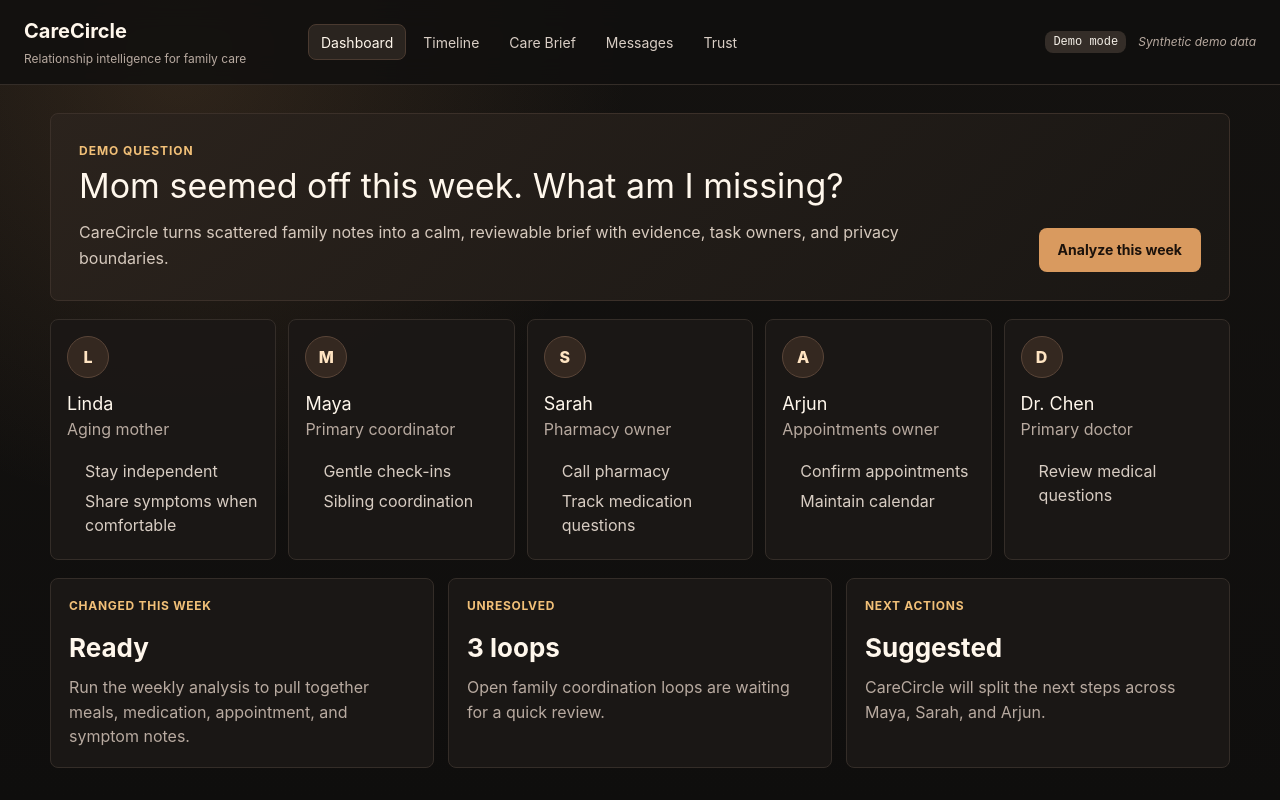
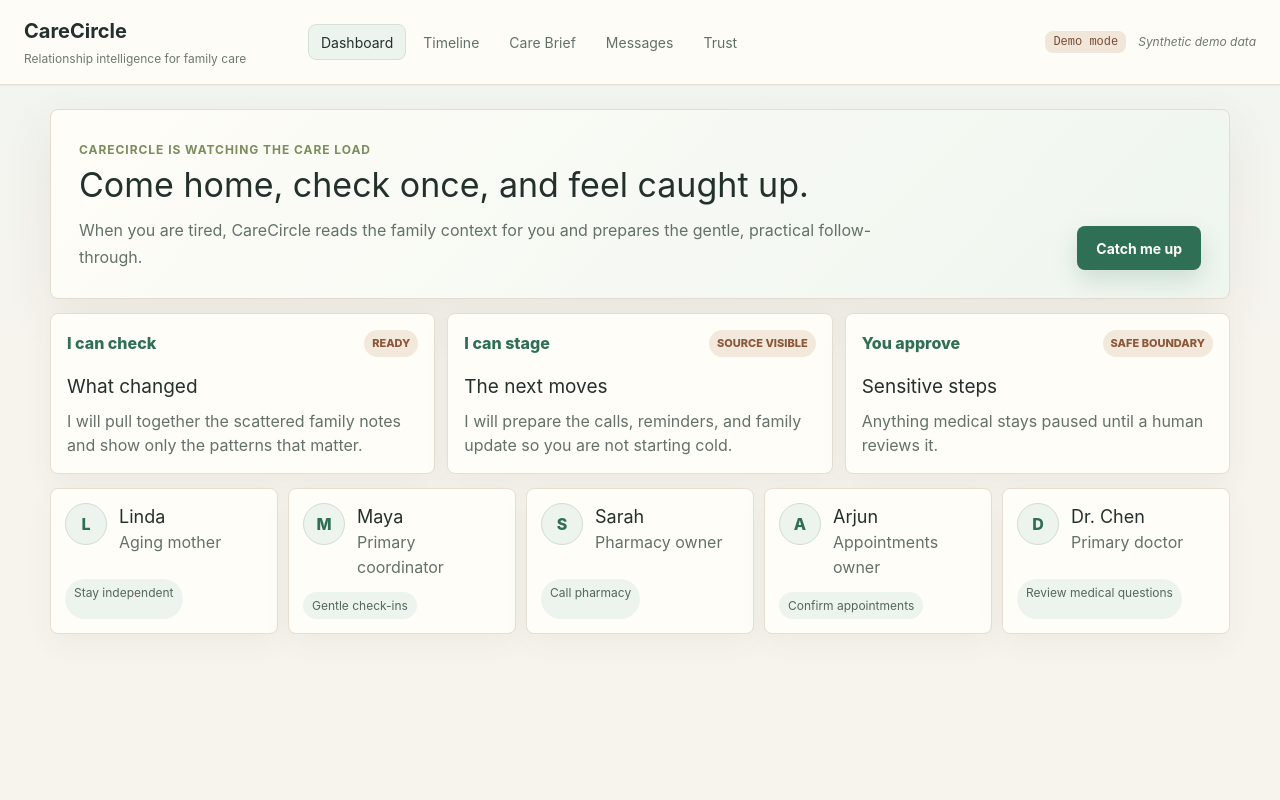
Before and after one commit to ch1kim0n1/DYAD, a React (Vite) app in the folder apps/mac/: page / in a window 1280 px wide. Built offline with nearby package versions, Linux system fonts and the light colour scheme.

Commit message:
made it more concierge based than info-dump

```diff
--- a/apps/mac/src/styles.css
+++ b/apps/mac/src/styles.css
@@ -783,3 +783,373 @@ body, html, #root { margin: 0; padding: 0; height: 100%; background: var(--bg);
     flex-direction: column;
   }
 }
+
+/* CareCircle calm light refresh */
+.care-app {
+  --bg: #f7f4ee;
+  --fg: #24302b;
+  --muted: #6e7770;
+  --accent: #c76f44;
+  --warm: #8a9b68;
+  --card: #fffdf8;
+  --border: #e5ded1;
+  --green: #6f9b7b;
+  --amber: #c76f44;
+  --red: #b85b5b;
+  background:
+    linear-gradient(180deg, rgba(239, 245, 240, 0.92) 0%, rgba(247, 244, 238, 1) 42%),
+    #f7f4ee;
+  color: var(--fg);
+}
+
+.care-header {
+  background: rgba(255, 253, 248, 0.9);
+  border-bottom: 1px solid #e7dfd2;
+  box-shadow: 0 1px 0 rgba(66, 53, 43, 0.04);
+}
+
+.care-brand {
+  color: #24302b;
+}
+
+.care-brand-block span,
+.care-meta,
+.meta-time {
+  color: #6e7770;
+}
+
+.care-nav .nav-tab {
+  color: #607067;
+}
+
+.care-nav .nav-tab:hover:not(:disabled) {
+  color: #24302b;
+}
+
+.care-nav .nav-tab.active {
+  background: #edf4ee;
+  border-color: #d4e2d5;
+  color: #24302b;
+}
+
+.care-meta .meta-pill {
+  background: #f0e6d9;
+  color: #7a4b32;
+}
+
+.care-main {
+  padding: 24px;
+}
+
+.care-hero-panel,
+.brief-hero,
+.trust-hero,
+.empty-brief {
+  background:
+    linear-gradient(135deg, rgba(255, 253, 248, 0.98), rgba(238, 246, 239, 0.92));
+  border: 1px solid #e3dccf;
+  box-shadow: 0 18px 50px rgba(71, 57, 45, 0.08);
+}
+
+.care-hero-panel {
+  min-height: 190px;
+}
+
+.care-hero-panel h1 {
+  max-width: 780px;
+}
+
+.care-kicker {
+  color: #7b8d5d;
+}
+
+.care-hero-panel h1,
+.brief-hero h1,
+.trust-hero h1,
+.empty-brief h1,
+.view-heading h1,
+.family-card h2,
+.urgent-card strong,
+.care-panel h2,
+.message-card h2,
+.trust-card h2,
+.timeline-content h2,
+.insight-header h3,
+.loop-card h3,
+.task-row h3,
+.plan-step h2,
+.action-card h2 {
+  color: #24302b;
+}
+
+.care-hero-panel p:not(.care-kicker),
+.brief-hero p:not(.care-kicker),
+.trust-hero p:not(.care-kicker),
+.empty-brief p:not(.care-kicker),
+.family-card p,
+.urgent-card p,
+.urgent-card span,
+.timeline-content p,
+.insight-card p,
+.loop-card p,
+.task-row p,
+.message-card p,
+.trust-card p,
+.plan-step p,
+.action-card p {
+  color: #637168;
+}
+
+.care-primary-button {
+  background: #2f6f55;
+  color: #fffdf8;
+  box-shadow: 0 10px 24px rgba(47, 111, 85, 0.18);
+}
+
+.care-secondary-button {
+  background: #fffdf8;
+  border-color: #d9d0c2;
+  color: #2f6f55;
+}
+
+.care-action-grid,
+.care-plan-strip {
+  display: grid;
+  grid-template-columns: repeat(3, minmax(0, 1fr));
+  gap: 12px;
+  margin-top: 14px;
+}
+
+.action-card,
+.plan-step {
+  background: #fffdf8;
+  border: 1px solid #e5ded1;
+  border-radius: 8px;
+  box-shadow: 0 10px 28px rgba(71, 57, 45, 0.06);
+  min-height: 148px;
+  padding: 16px;
+}
+
+.assistant-status {
+  background: rgba(255, 253, 248, 0.82);
+  border: 1px solid #e5ded1;
+  border-radius: 8px;
+  display: grid;
+  grid-template-columns: repeat(3, minmax(0, 1fr));
+  gap: 10px;
+  margin-top: 14px;
+  padding: 10px;
+}
+
+.assistant-status div {
+  align-items: center;
+  background: #f8f5ee;
+  border-radius: 8px;
+  display: flex;
+  gap: 9px;
+  min-height: 42px;
+  padding: 9px 10px;
+}
+
+.assistant-status p {
+  color: #425148;
+  font-size: 13px;
+  font-weight: 700;
+  margin: 0;
+}
+
+.status-dot {
+  border-radius: 50%;
+  display: inline-block;
+  flex: 0 0 auto;
+  height: 10px;
+  width: 10px;
+}
+
+.status-dot.ready {
+  background: #2f6f55;
+}
+
+.status-dot.waiting {
+  background: #c76f44;
+}
+
+.action-card-top {
+  align-items: center;
+  display: flex;
+  justify-content: space-between;
+  gap: 10px;
+}
+
+.action-card-top span,
+.plan-step span,
+.task-row span {
+  color: #2f6f55;
+  font-weight: 800;
+}
+
+.action-card-top small {
+  background: #f2e8db;
+  border-radius: 999px;
+  color: #8b5739;
+  font-size: 11px;
+  font-weight: 800;
+  padding: 5px 8px;
+  text-transform: uppercase;
+}
+
+.action-card h2,
+.plan-step h2 {
+  font-size: 19px;
+  margin: 16px 0 8px;
+}
+
+.plan-step.done {
+  border-color: #cfded0;
+}
+
+.plan-step.waiting {
+  border-color: #edcbb9;
+}
+
+.family-grid {
+  gap: 10px;
+  margin-top: 14px;
+}
+
+.family-card,
+.urgent-card,
+.care-panel,
+.message-card,
+.trust-card,
+.timeline-content,
+.insight-card,
+.loop-card {
+  background: #fffdf8;
+  border-color: #e5ded1;
+  box-shadow: 0 10px 28px rgba(71, 57, 45, 0.05);
+}
+
+.family-card {
+  display: grid;
+  grid-template-columns: 42px minmax(0, 1fr);
+  min-height: 108px;
+  padding: 14px;
+}
+
+.family-card .responsibility-line {
+  background: #edf4ee;
+  border-radius: 999px;
+  color: #53675b;
+  display: inline-flex;
+  font-size: 12px;
+  grid-column: 1 / -1;
+  line-height: 1.3;
+  padding: 6px 9px;
+  width: fit-content;
+}
+
+.avatar-mark {
+  background: #edf4ee;
+  border-color: #cfded0;
+  color: #2f6f55;
+}
+
+.brief-hero p:not(.care-kicker) {
+  color: #34413b;
+  font-size: 19px;
+}
+
+.brief-layout {
+  grid-template-columns: minmax(0, 1.35fr) minmax(260px, 0.65fr);
+  margin-top: 14px;
+}
+
+.care-panel {
+  padding: 16px;
+}
+
+.assurance-panel {
+  background: #edf4ee;
+  border-color: #cfded0;
+}
+
+.assurance-panel p {
+  color: #425148;
+  line-height: 1.55;
+  margin: 0;
+}
+
+.review-pill.human_review {
+  background: #ddebdc;
+  color: #2f6f55;
+}
+
+.review-pill.medical_review {
+  background: #f4dfd4;
+  color: #934b2e;
+}
+
+.evidence-chip {
+  background: #f4efe6;
+  border: 1px solid #e4d8c7;
+  color: #7b553b;
+  font-size: 11px;
+  padding: 5px 8px;
+}
+
+.timeline-list::before {
+  background: #d8dfd4;
+}
+
+.timeline-dot {
+  background: #7b8d5d;
+  border-color: #f7f4ee;
+}
+
+.timeline-meta {
+  color: #7b8d5d;
+}
+
+.message-card {
+  min-height: 245px;
+}
+
+.message-card p {
+  color: #334039;
+  font-size: 16px;
+}
+
+.copy-draft-button {
+  background: #edf4ee;
+  border: 1px solid #cfded0;
+  border-radius: 8px;
+  color: #2f6f55;
+  cursor: pointer;
+  font-size: 13px;
+  font-weight: 800;
+  margin-top: 18px;
+  min-height: 38px;
+  padding: 0 14px;
+}
+
+.copy-draft-button:hover {
+  background: #dfece1;
+}
+
+.message-card-header span {
+  background: #edf4ee;
+  color: #2f6f55;
+}
+
+.trust-card {
+  min-height: 140px;
+}
+
+@media (max-width: 980px) {
+  .care-action-grid,
+  .care-plan-strip,
+  .assistant-status {
+    grid-template-columns: 1fr;
+  }
+}
--- a/apps/mac/src/views/CareBriefView.tsx
+++ b/apps/mac/src/views/CareBriefView.tsx
@@ -1,5 +1,5 @@
 import type { CareBrief } from './carecircleDemo.js';
-import { evidenceText, personName } from './carecircleDemo.js';
+import { evidenceText } from './carecircleDemo.js';
 
 interface CareBriefViewProps {
   brief: CareBrief | null;
@@ -11,10 +11,10 @@ export function CareBriefView({ brief, onAnalyze }: CareBriefViewProps) {
     return (
       <section className="empty-brief">
         <p className="care-kicker">Care Brief</p>
-        <h1>Ready when the family asks, "what changed?"</h1>
-        <p>Run the weekly analysis to reveal the full stable brief, evidence, loops, and task split.</p>
+        <h1>I can catch you up without making you read the whole week.</h1>
+        <p>I will surface what changed, prepare the next moves, and pause anything sensitive for approval.</p>
         <button className="care-primary-button" type="button" onClick={onAnalyze}>
-          Analyze this week
+          Catch me up
         </button>
       </section>
     );
@@ -23,15 +23,37 @@ export function CareBriefView({ brief, onAnalyze }: CareBriefViewProps) {
   return (
     <section className="care-brief-view">
       <div className="brief-hero">
-        <p className="care-kicker">Care Brief</p>
-        <h1>{brief.headline}</h1>
-        <p>{brief.summary}</p>
+        <p className="care-kicker">CareCircle brief</p>
+        <h1>I found three changes. The next moves are staged.</h1>
+        <p>
+          Linda skipped lunch twice, repeated the appointment question, and family notes mention dizziness after
+          a blood pressure medication change. I prepared the family update, appointment confirmation, and pharmacy
+          call brief. The medical item is paused for human review.
+        </p>
       </div>
+
+      <section className="care-plan-strip" aria-label="Today care plan">
+        <article className="plan-step done">
+          <span>Ready</span>
+          <h2>Sibling update</h2>
+          <p>I drafted the family note with Sarah and Arjun's roles already separated.</p>
+        </article>
+        <article className="plan-step done">
+          <span>Ready</span>
+          <h2>Appointment confirmation</h2>
+          <p>I prepared the reminder so Arjun can confirm without re-reading the week.</p>
+        </article>
+        <article className="plan-step waiting">
+          <span>Needs approval</span>
+          <h2>Pharmacy call brief</h2>
+          <p>I summarized the medication-related notes, but this should stay human-reviewed.</p>
+        </article>
+      </section>
 
       <div className="brief-layout">
         <div className="brief-main-column">
           <section className="care-panel">
-            <h2>What changed</h2>
+            <h2>Why I staged this</h2>
             <div className="insight-list">
               {brief.whatChanged.map((insight) => (
                 <article className="insight-card" key={insight.id}>
@@ -59,7 +81,7 @@ export function CareBriefView({ brief, onAnalyze }: CareBriefViewProps) {
           </section>
 
           <section className="care-panel">
-            <h2>Unresolved loops</h2>
+            <h2>Loose ends I am tracking</h2>
             <div className="loop-list">
               {brief.unresolvedLoops.map((loop) => (
                 <article className="loop-card" key={loop.id}>
@@ -80,26 +102,21 @@ export function CareBriefView({ brief, onAnalyze }: CareBriefViewProps) {
 
         <aside className="brief-side-column">
           <section className="care-panel">
-            <h2>Task split</h2>
-            {brief.taskSplit.map((action) => (
-              <article className="task-row" key={action.id}>
-                <span>{personName(action.ownerPersonId)}</span>
-                <div>
-                  <h3>{action.title}</h3>
-                  <p>{action.description}</p>
-                </div>
-              </article>
-            ))}
-          </section>
-
-          <section className="care-panel">
-            <h2>What usually works</h2>
+            <h2>Linda preferences I remembered</h2>
             <ul className="works-list">
               {brief.whatUsuallyWorks.map((item) => (
                 <li key={item}>{item}</li>
               ))}
             </ul>
           </section>
+
+          <section className="care-panel assurance-panel">
+            <h2>What you do now</h2>
+            <p>
+              Review the pharmacy call before anyone acts. Everything else is drafted and ready for the family
+              to pick up.
+            </p>
+          </section>
         </aside>
       </div>
     </section>
--- a/apps/mac/src/views/CareCircleDashboard.tsx
+++ b/apps/mac/src/views/CareCircleDashboard.tsx
@@ -8,39 +8,45 @@ interface CareCircleDashboardProps {
 }
 
 export function CareCircleDashboard({ graph, brief, onAnalyze }: CareCircleDashboardProps) {
-  const urgentCards = brief
+  const actionCards = brief
     ? [
         {
-          title: 'Changed this week',
-          value: `${brief.whatChanged.length} signals`,
-          body: 'Meals, appointment repetition, and dizziness notes should be reviewed together.',
+          owner: 'I staged',
+          title: 'Pharmacy call',
+          body: 'Sarah has the call brief ready. I am holding it for approval because it touches medication.',
+          meta: 'Needs approval',
         },
         {
-          title: 'Unresolved',
-          value: `${brief.unresolvedLoops.length} loops`,
-          body: 'Pharmacy call, doctor questions, and sibling update still need owners.',
+          owner: 'I prepared',
+          title: 'Appointment reminder',
+          body: 'Arjun can confirm the date from one clean note instead of searching the thread.',
+          meta: 'Ready',
         },
         {
-          title: 'Next actions',
-          value: `${brief.taskSplit.length} people`,
-          body: brief.taskSplit.map((action) => `${personName(action.ownerPersonId)}: ${action.title}`).join(' / '),
+          owner: 'I drafted',
+          title: 'Morning check-in',
+          body: "Maya has a gentle message that protects Linda's independence and asks the important question.",
+          meta: 'Low friction',
         },
       ]
     : [
         {
-          title: 'Changed this week',
-          value: 'Ready',
-          body: 'Run the weekly analysis to pull together meals, medication, appointment, and symptom notes.',
+          owner: 'I can check',
+          title: 'What changed',
+          body: 'I will pull together the scattered family notes and show only the patterns that matter.',
+          meta: 'Ready',
         },
         {
-          title: 'Unresolved',
-          value: '3 loops',
-          body: 'Open family coordination loops are waiting for a quick review.',
+          owner: 'I can stage',
+          title: 'The next moves',
+          body: 'I will prepare the calls, reminders, and family update so you are not starting cold.',
+          meta: 'Source visible',
         },
         {
-          title: 'Next actions',
-          value: 'Suggested',
-          body: 'CareCircle will split the next steps across Maya, Sarah, and Arjun.',
+          owner: 'You approve',
+          title: 'Sensitive steps',
+          body: 'Anything medical stays paused until a human reviews it.',
+          meta: 'Safe boundary',
         },
       ];
 
@@ -48,16 +54,47 @@ export function CareCircleDashboard({ graph, brief, onAnalyze }: CareCircleDashb
     <section className="care-dashboard">
       <div className="care-hero-panel">
         <div>
-          <p className="care-kicker">Demo question</p>
-          <h1>Mom seemed off this week. What am I missing?</h1>
+          <p className="care-kicker">CareCircle is watching the care load</p>
+          <h1>{brief ? "I found the week's care loose ends and staged the next moves." : 'Come home, check once, and feel caught up.'}</h1>
           <p>
-            CareCircle turns scattered family notes into a calm, reviewable brief with evidence, task owners,
-            and privacy boundaries.
+            {brief
+              ? 'Nothing has been sent. The medical item is waiting for approval, the appointment reminder is ready, and the family update is drafted.'
+              : 'When you are tired, CareCircle reads the family context for you and prepares the gentle, practical follow-through.'}
           </p>
         </div>
         <button className="care-primary-button" type="button" onClick={onAnalyze}>
-          Analyze this week
+          {brief ? 'Refresh care plan' : 'Catch me up'}
         </button>
+      </div>
+
+      {brief && (
+        <section className="assistant-status" aria-label="CareCircle status">
+          <div>
+            <span className="status-dot ready" />
+            <p>Drafted sibling update</p>
+          </div>
+          <div>
+            <span className="status-dot ready" />
+            <p>Prepared appointment confirmation</p>
+          </div>
+          <div>
+            <span className="status-dot waiting" />
+            <p>Paused pharmacy call for human review</p>
+          </div>
+        </section>
+      )}
+
+      <div className="care-action-grid" aria-label="Recommended next actions">
+        {actionCards.map((card) => (
+          <article className="action-card" key={card.title}>
+            <div className="action-card-top">
+              <span>{card.owner}</span>
+              <small>{card.meta}</small>
+            </div>
+            <h2>{card.title}</h2>
+            <p>{card.body}</p>
+          </article>
+        ))}
       </div>
 
       <div className="family-grid" aria-label="Family circle">
@@ -70,23 +107,9 @@ export function CareCircleDashboard({ graph, brief, onAnalyze }: CareCircleDashb
               <h2>{person.name}</h2>
               <p>{person.relationshipLabel}</p>
             </div>
-            {person.responsibilities && (
-              <ul>
-                {person.responsibilities.slice(0, 2).map((responsibility) => (
-                  <li key={responsibility}>{responsibility}</li>
-                ))}
-              </ul>
-            )}
-          </article>
-        ))}
-      </div>
-
-      <div className="urgent-grid">
-        {urgentCards.map((card) => (
-          <article className="urgent-card" key={card.title}>
-            <p>{card.title}</p>
-            <strong>{card.value}</strong>
-            <span>{card.body}</span>
+            <span className="responsibility-line">
+              {person.responsibilities?.slice(0, 1).join('') ?? personName(person.id)}
+            </span>
           </article>
         ))}
       </div>
--- a/apps/mac/src/views/CareMessageComposer.tsx
+++ b/apps/mac/src/views/CareMessageComposer.tsx
@@ -1,3 +1,4 @@
+import { useState } from 'react';
 import type { CareBrief } from './carecircleDemo.js';
 
 interface CareMessageComposerProps {
@@ -16,38 +17,78 @@ const fallbackDrafts = {
 
 export function CareMessageComposer({ brief, onAnalyze }: CareMessageComposerProps) {
   const drafts = brief?.messageDrafts ?? fallbackDrafts;
+  const [copiedTitle, setCopiedTitle] = useState<string | null>(null);
+
+  const copyDraft = async (title: string, text: string) => {
+    await navigator.clipboard.writeText(text);
+    setCopiedTitle(title);
+    window.setTimeout(() => setCopiedTitle(null), 1400);
+  };
 
   return (
     <section className="care-messages-view">
       <div className="view-heading messages-heading">
         <div>
-          <p className="care-kicker">Drafts</p>
-          <h1>Messages that keep care human</h1>
+          <p className="care-kicker">Ready when you are</p>
+          <h1>I wrote the careful parts. You decide what goes out.</h1>
         </div>
         {!brief && (
           <button className="care-secondary-button" type="button" onClick={onAnalyze}>
-            Analyze this week
+            Catch me up
           </button>
         )}
       </div>
 
       <div className="message-grid">
-        <MessageCard title="Gentle message to Mom" text={drafts.toParent} />
-        <MessageCard title="Sibling update" text={drafts.toSiblings} />
-        <MessageCard title="Doctor/pharmacist summary" text={drafts.toDoctorOrPharmacist} />
+        <MessageCard
+          title="Check-in for Mom"
+          label="gentle"
+          text={drafts.toParent}
+          copied={copiedTitle === 'Check-in for Mom'}
+          onCopy={copyDraft}
+        />
+        <MessageCard
+          title="Family update"
+          label="ready"
+          text={drafts.toSiblings}
+          copied={copiedTitle === 'Family update'}
+          onCopy={copyDraft}
+        />
+        <MessageCard
+          title="Pharmacy summary"
+          label="approve first"
+          text={drafts.toDoctorOrPharmacist}
+          copied={copiedTitle === 'Pharmacy summary'}
+          onCopy={copyDraft}
+        />
       </div>
     </section>
   );
 }
 
-function MessageCard({ title, text }: { title: string; text: string }) {
+function MessageCard({
+  title,
+  label,
+  text,
+  copied,
+  onCopy,
+}: {
+  title: string;
+  label: string;
+  text: string;
+  copied: boolean;
+  onCopy: (title: string, text: string) => void;
+}) {
   return (
     <article className="message-card">
       <div className="message-card-header">
         <h2>{title}</h2>
-        <span>draft</span>
+        <span>{label}</span>
       </div>
       <p>{text}</p>
+      <button className="copy-draft-button" type="button" onClick={() => onCopy(title, text)}>
+        {copied ? 'Copied' : 'Copy draft'}
+      </button>
     </article>
   );
 }
```
